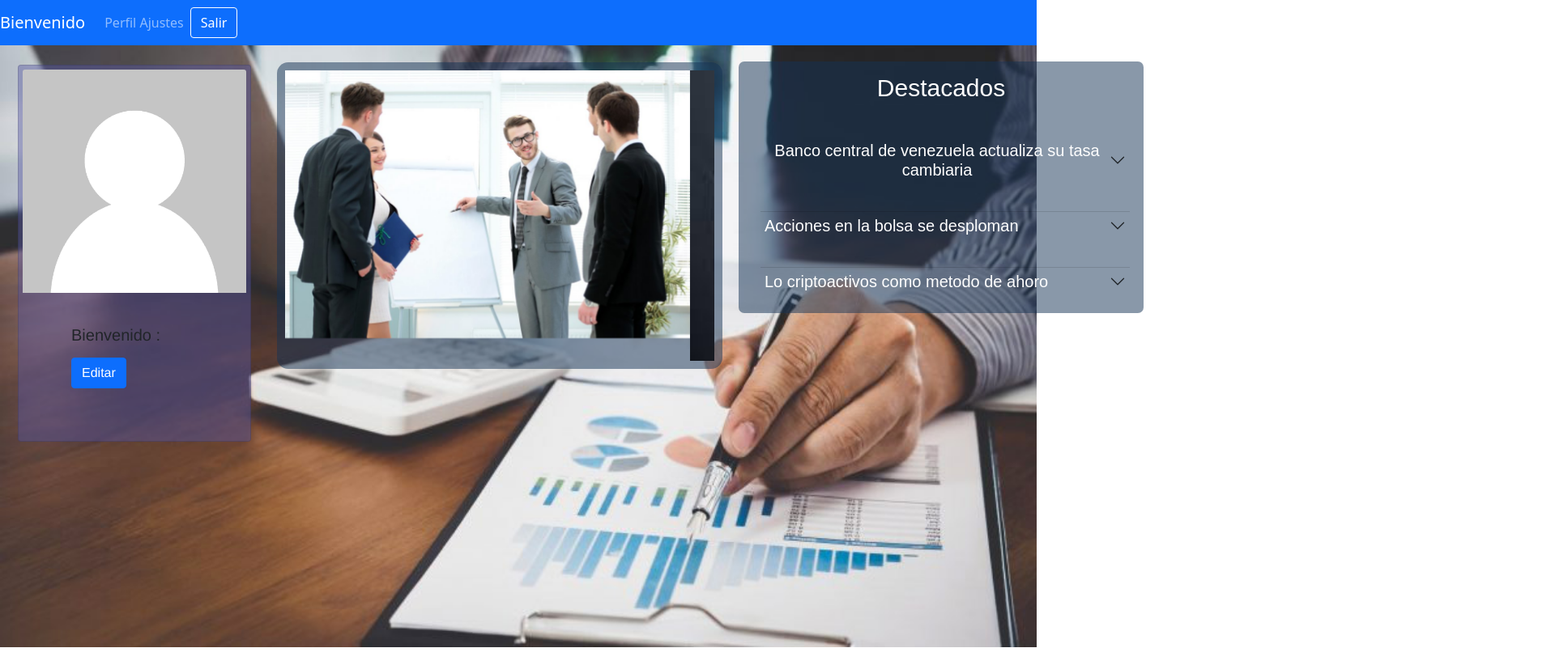
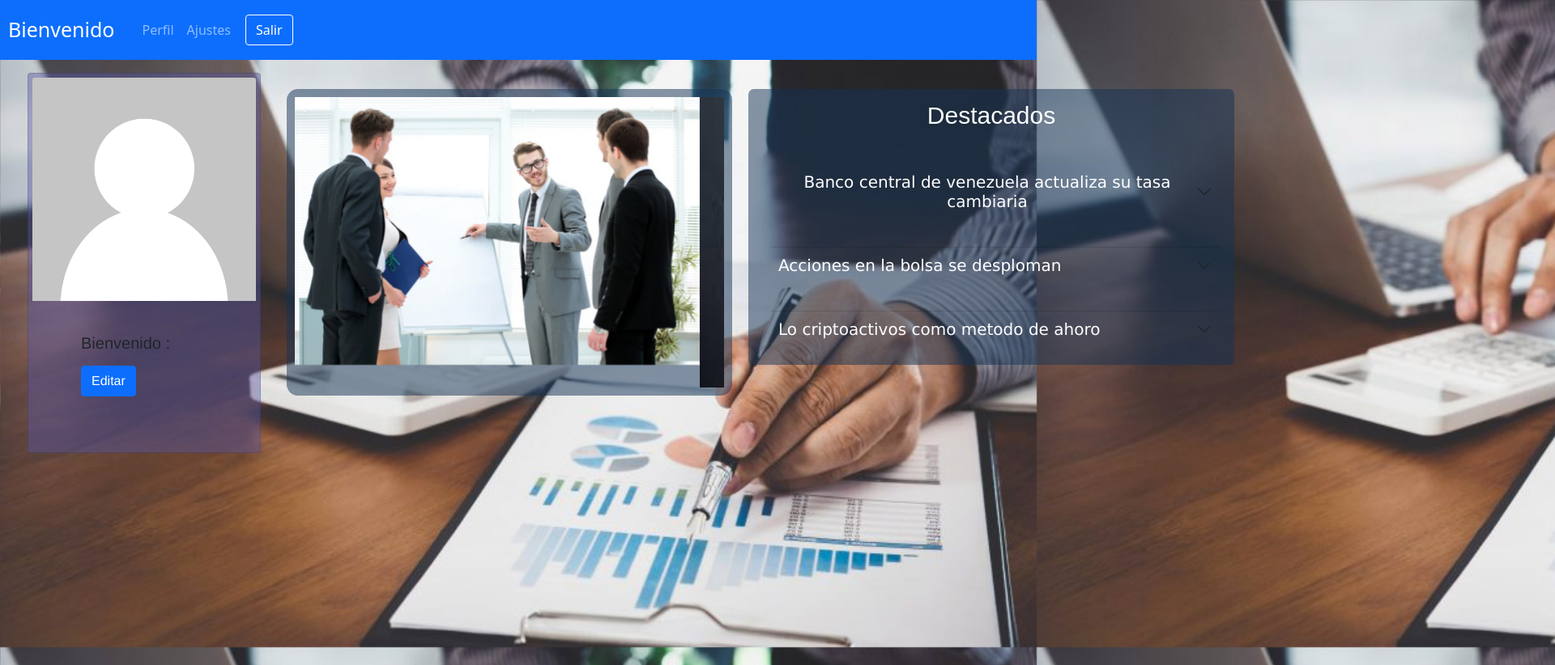
Before and after one commit to Paolajose/ejercicioFormulrio, a plain HTML site: page home/inicio.html in a window 1280 px wide. Shown: the top 822 px of the page at 81% size, 1920 px wide, since content can reach past the window. Before the commit the page ends 800 px from the top, so only its background shows below. Drawn offline with nearby package versions, Linux system fonts and the light colour scheme.

Commit message:
mejorando

```diff
--- a/acceso/style.css
+++ b/acceso/style.css
@@ -6,10 +6,16 @@ body{
     margin: 0;
 }
 
-.box{
+.contenedor{
+    margin: 10px auto;
+    width: 100%;
     display: flex;
     align-items: center;
     justify-content: center;
+}
+
+.contenido{
+    padding: 20px;
 
 }
 
--- a/home/inicio.html
+++ b/home/inicio.html
@@ -10,8 +10,8 @@
     <title>Home</title>
 </head>
 <body>
-  <div class="container-fluid">
 
+    <div class="container-fluid">
     <nav class="navbar navbar-expand-lg navbar-dark bg-primary fixed-top">
       <a class="navbar-brand" href="#">Bienvenido</a>
       <button class="navbar-toggler" type="button" data-toggle="collapse" data-target="#navbarSupportedContent" aria-controls="navbarSupportedContent" aria-expanded="false" aria-label="Toggle navigation">
@@ -21,15 +21,26 @@
       <div class="collapse navbar-collapse" id="navbarSupportedContent">
         <ul class="navbar-nav mr-auto">
           <li class="nav-item active">
-            <a class="nav-link" href="#">Perfil <span class="sr-only">Ajustes</span></a>
+            <a class="nav-link" href="#"> Perfil</a>
           </li>
         </ul>
-        <form class="form-inline my-2 my-lg-0">
-          <a href="https://www.facebook.com/" class="btn btn-outline-dark my-2 my-sm-0 text-white border border-white">Salir</a>
+        <div class="collapse navbar-collapse" id="navbarSupportedContent">
+          <ul class="navbar-nav mr-auto">
+            <li class="nav-item active">
+              <a class="nav-link" href="#"> Ajustes</a>
+            </li>
+          </ul>
+        <form class="form">
+          <a href="../acceso/login.html" class="btn btn-outline-dark my-2 my-sm-0 text-white border border-white">Salir</a>
         </form>
       </div>
     </nav>
+  </div>
 
+ <div class="box">
+
+<div class="contenedor">
+  <div class="contenido">
     <div class="card" style="width: 18rem;">
       <img src="./perfil.png" class="card-img-top" alt="...">
       <div class="card-body">
@@ -39,7 +50,11 @@
         </a>
       </div>
     </div>
+  </div>
+</div>
 
+  <div class="contenedor3">
+    <div class="contenido3">
     <div class="container">
 
       <h2>Destacados</h2>
@@ -77,8 +92,12 @@
         </div>
       </div>
     </div>
+</div>
+    <div>
+    </div>
 
-    <div>
+<div class="contenedor2">
+      <div class="contenido2">
       <div id="carouselExampleSlidesOnly" class="carousel slide" data-bs-ride="carousel">
         <div class="carousel-inner">
           <div class="carousel-item active">
@@ -92,7 +111,10 @@
           </div>
         </div>
       </div>
-    </div>
+  </div>
+  </div>
+</div>
+</div>
 
 
 </body>
--- a/home/stilo.css
+++ b/home/stilo.css
@@ -6,15 +6,39 @@ body{
     margin: 0;
 }
 
+
+
+.box {
+    display: flex;
+    flex-wrap: wrap;
+    height: 400px;
+    align-content: space-between;
+
+}
+
+
+
+
 .container{
-    width: 500px;
+    width: 600px;
     margin: 900px;
     background: rgba(21, 51, 85, 0.5);
     padding: 5px 5px;
     box-sizing: border-box;
-    margin-top: -480px;
+    margin-top: -460px;
     border-radius: 7px;
-    font-family: 'Franklin Gothic Medium', 'Arial Narrow', Arial, sans-serif;
+}
+
+.navbar-brand{
+    padding:10px;
+    font-size: 25px;
+
+}
+
+
+.form{
+    width: 400px;
+    margin: 10px;
 }
 
 .card{
@@ -23,7 +47,11 @@ body{
     background: rgba(87, 87, 165, 0.432);
     padding: 5px 5px;
     box-sizing: border-box;
-    margin-top: 80px;
+    margin-top: 90px;
+    display: flex;
+    flex-wrap: wrap;
+    height: 470px;
+    align-content: space-between;
 
 }
 
@@ -60,8 +88,8 @@ h2 {
     text-align: center;
     margin: 5px;
     font-size: 20px;
-    font-family: Arial, Helvetica, sans-serif;
-    padding: 5px;
+    font-family: Verdana, Geneva, Tahoma, sans-serif ;
+    padding: 10px;
 
 }
 
@@ -72,7 +100,7 @@ h2 {
     font-size: 20px;
     font-family: Arial, Helvetica, sans-serif;
     padding: 5px;
-    font-weight: 100;
+    font-weight: 50px;
 
 }
 
@@ -82,13 +110,13 @@ h2 {
     background: rgba(21, 51, 85, 0.5);
     padding: 10px 10px;
     box-sizing: border-box;
-    margin-top: -1210px;
+    margin-top: -1190px;
     border-radius: 14px;
-    font-family: 'Franklin Gothic Medium', 'Arial Narrow', Arial, sans-serif;
 }
 
-
-
-.subir{
-    margin-top: -50px;
-  }
+.contenido3{
+    display: flex;
+    flex-wrap: wrap;
+    height: 730px;
+    align-content: space-between;
+}
--- a/registro/estitlo.css
+++ b/registro/estitlo.css
@@ -6,12 +6,14 @@ body{
     margin: 0;
 }
 
-.box{
+.contenedor{
+    margin: 10px auto;
+    width: 100%;
     display: flex;
     align-items: center;
     justify-content: center;
+}
 
-}
 
 .container{
     width: 600px;
@@ -21,13 +23,17 @@ body{
     box-sizing: border-box;
     margin-top: 50px;
     border-radius: 7px;
-    font-family: 'Franklin Gothic Medium', 'Arial Narrow', Arial, sans-serif;
+
+}
+
+.contenido{
+    padding: 40px;
 
 }
 
 h2 {
+    text-align: center;
     color: white;
-    text-align: center;
     margin: 5px;
     font-size: 30px;
     margin-bottom: 20px;
@@ -37,7 +43,10 @@ h2 {
 }
 
 .form-floating{
-   text-align: center;
+    display: flex;
+    align-content: center;
+    align-items: center;
+    text-align: center;
     width: 450px;
     margin:auto;
     background: rgba(255, 230, 247, 0.493);
@@ -52,6 +61,9 @@ h2 {
 }
 
 .input-group{
+    display: flex;
+    justify-content: center;
+    align-items: center;
     text-align: center;
     width: 450px;
     margin:auto;
@@ -67,6 +79,7 @@ h2 {
 }
 
 .form-select{
+    display: flex;
     align-items: center;
     width: 200px;
     margin:auto;
@@ -82,13 +95,13 @@ h2 {
 }
 
 h3{
+    text-align: center;
     color: white;
     text-align: center;
-    margin: 5px;
+    margin: 10px;
     font-size: 20px;
-    margin-bottom: 20px;
     font-family: Arial, Helvetica, sans-serif;
-    padding: 5px;
+    padding: 10px;
 
 }
 
```
Also changed, not shown: acceso/login.html (+4 -1 lines), registro/index.html (+13 -7 lines).
